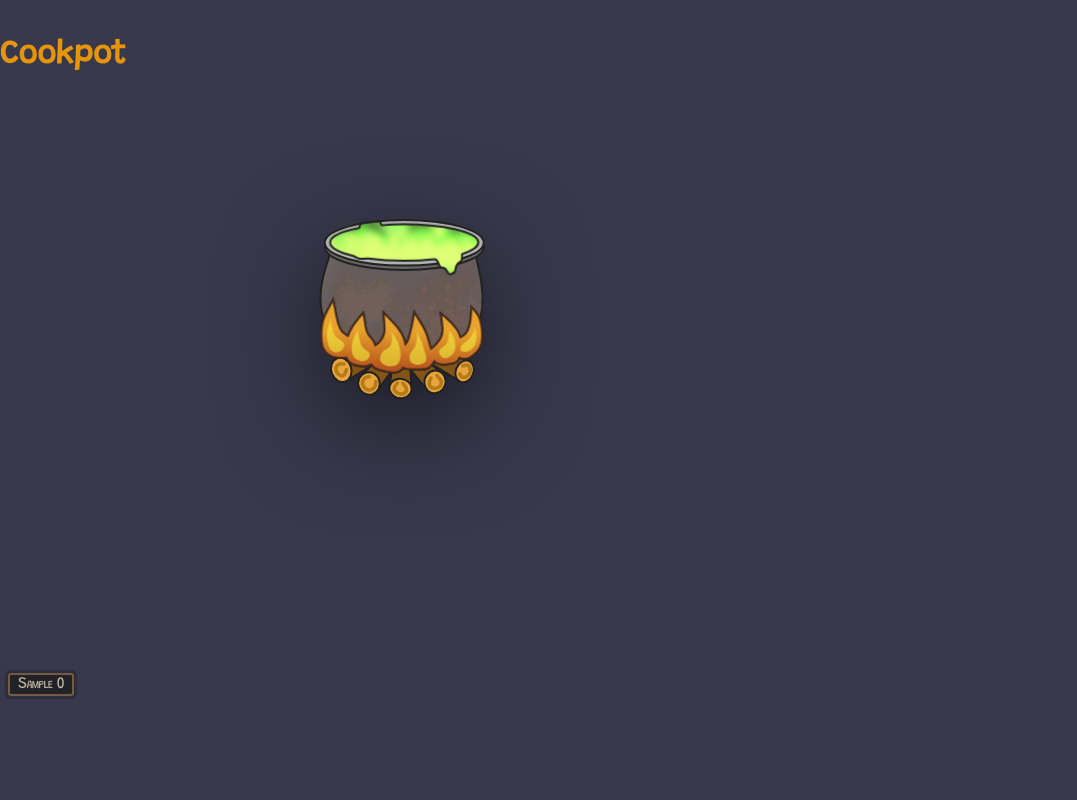
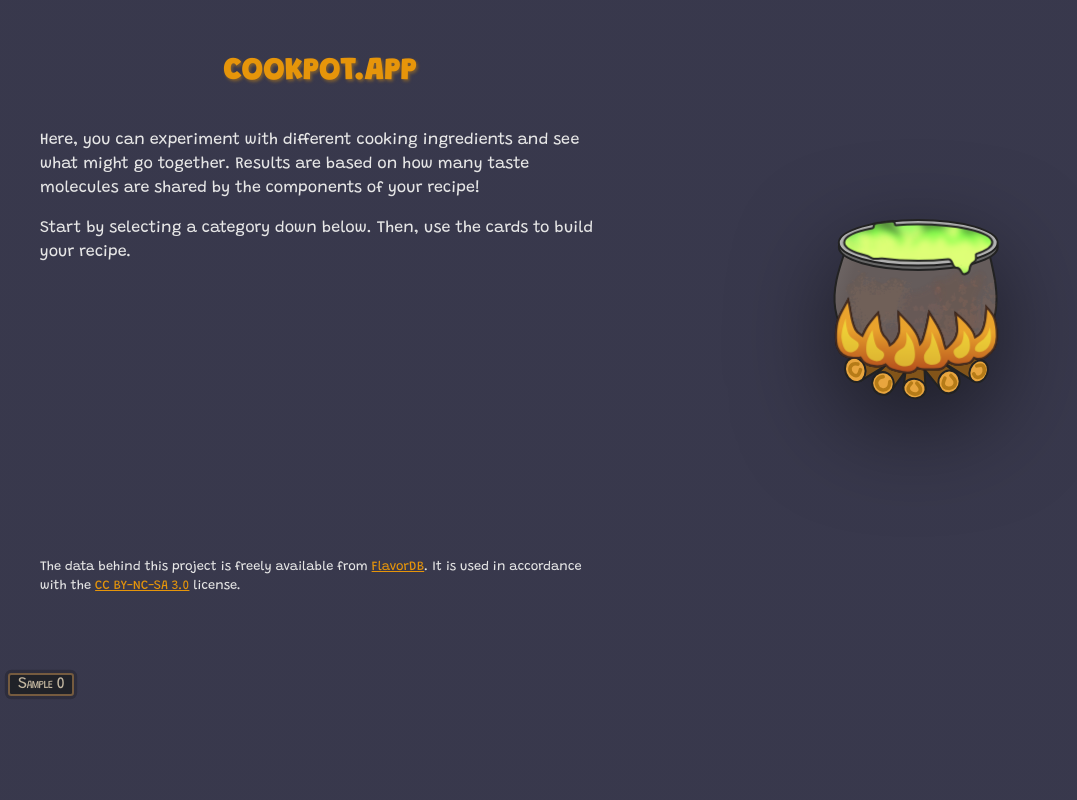
Before and after one commit to yrd/wizard-kitchen, a Django app: template cookpot/templates/pairing_view.html in a window 1280 px wide. Shown: the whole page, without its empty margins (0-1077 px from the left). Run offline with Django 3.2, Linux system fonts and the light colour scheme; the template is opened without the code that fills it: most values are stand-ins (such as "Sample title", 1, 10 or a date in 2020); style sheets or scripts are compiled from the project's sources.

Commit message:
Add some copy

```diff
--- a/cookpot/static/main.scss
+++ b/cookpot/static/main.scss
@@ -9,6 +9,7 @@
   --radius-s: 0.2rem;
   --text-l: 1.2rem;
   --text-m: 1rem;
+  --text-s: 0.8rem;
   --text-hsl: 0, 0%, 3%;
   --guideline-hsl: 19, 7%, 76%;
   --primary-hsl: 38, 92%, 47%;
@@ -17,22 +18,6 @@
   --hinted-opacity: 0.7;
 	--subtle-motion: 0.15s cubic-bezier(.37,.18,.29,1.03);
 	--prominent-motion: 0.6s cubic-bezier(.05,.95,.12,.93);
-}
-
-@font-face {
-  font-family: "Grandstander";
-  font-style: normal;
-  font-weight: 400;
-  font-display: swap;
-  src: url("fonts/Grandstander.ttf") format("woff2");
-}
-
-@font-face {
-  font-family: "Grandstander";
-  font-style: italic;
-  font-weight: 400;
-  font-display: swap;
-  src: url("fonts/Grandstander-Italic.ttf") format("woff2");
 }
 
 *, *::before, *::after {
@@ -51,10 +36,15 @@ body {
   font-family: Grandstander, Cantarell, Roboto, sans-serif;
   -webkit-font-smoothing: antialiased;
   background-image: radial-gradient(ellipse at 20% 20%, hsl(240, 14%, 15%) 0%, hsl(240, 15%, 26%) 0%);
+	color: hsl(0, 0%, 90%);
 }
 
 input, button, textarea, select {
   font: inherit;
+}
+
+:any-link {
+	color: hsl(var(--primary-hsl));
 }
 
 /**
@@ -63,13 +53,14 @@ input, button, textarea, select {
 
 .Container {
   display: grid;
-  grid-template: "infos results" 1fr
-    "cards cards" auto / auto 1fr;
+  grid-template: "header results" 1fr
+		"footer results" auto
+    "cards cards" auto / 40rem 1fr;
   gap: var(--gap-l);
   height: 100vh;
 
-  > .Header {
-    grid-area: infos;
+  > .Infos {
+    grid-area: header;
   }
 
   > .Results {
@@ -79,14 +70,29 @@ input, button, textarea, select {
   > .Cards {
     grid-area: cards;
   }
+
+  > .Attribution {
+    grid-area: footer;
+  }
+}
+
+.Infos {
+	padding: var(--gap-s) var(--gap-l);
+}
+
+.Attribution {
+	padding: var(--gap-s) var(--gap-l);
+	font-size: var(--text-s);
 }
 
 .Title {
   margin-block: var(--gap-l);
   line-height: 4vmin;
   font-size: 4vmin;
-  font-weight: 900;
+  font-weight: bolder;
+	text-transform: uppercase;
   text-align: center;
+	text-shadow: 0.1rem 0.1rem 0.2rem hsl(var(--primary-hsl), 0.4);
   color: hsl(var(--primary-hsl));
 }
 
--- a/cookpot/templates/base.html
+++ b/cookpot/templates/base.html
@@ -7,7 +7,11 @@
 		<meta http-equiv="X-UA-Compatible" content="ie=edge">
 		<title>Cookpot</title>
 
+		<link rel="preconnect" href="https://fonts.googleapis.com">
+		<link rel="preconnect" href="https://fonts.gstatic.com" crossorigin>
+
 		<link rel="stylesheet" href="{% static "main.css" %}" />
+		<link href="https://fonts.googleapis.com/css2?family=Grandstander:wght@400;900&display=swap" rel="stylesheet">
 		{% block head %}
 		{% endblock %}
 	</head>
--- a/cookpot/templates/pairing_view.html
+++ b/cookpot/templates/pairing_view.html
@@ -1,137 +1,17 @@
 {% extends "base.html" %}
-
-{% block head %}
-	<!--style>
-		.Container {
-			display: grid;
-			grid-template-columns: minmax(20%, 40%) 1fr;
-			gap: var(--gap-l);
-  		padding: var(--gap-l);
-		}
-
-		.Main {
-			border-radius: var(--radius-l);
-			box-shadow: 0.1rem 0.1rem 0.1rem rgba(0, 0, 0, 0.16);
-		}
-
-		.Results {
-			border-radius: var(--radius-l);
-			background-color: white;
-		}
-
-		.Results.hidden {
-			opacity: 0;
-		}
-
-		.Results > ul {
-			position: sticky;
-			inset-block-start: 0;
-		}
-
-		.IngredientsForm details {
-			margin-block: var(--gap-xs);
-			border: 1px solid hsla(var(--guideline-hsl), var(--hinted-opacity));
-			border-radius: var(--radius-s);
-		}
-
-		.IngredientsForm details > summary {
-			padding: var(--gap-xs) var(--gap-s);
-			font-size: var(--text-l);
-			color: hsla(var(--text-hsl), var(--hinted-opacity));
-			cursor: pointer;
-		}
-
-		.IngredientsForm details > summary > span {
-			float: right;
-			line-height: calc(var(--text-l) + 0.5rem);
-			font-size: var(--text-m);
-			color: hsl(var(--secondary-hsl));
-		}
-
-		.IngredientsForm details > summary::marker {
-			content: "";
-		}
-
-		.IngredientsForm details[open] > summary {
-			font-weight: bold;
-		}
-
-		.IngredientsForm details:not([open]) > summary:hover {
-			color: hsl(var(--primary-hsl), var(--hinted-opacity));
-		}
-
-		.IngredientSelector {
-			display: flex;
-			align-items: center;
-			gap: var(--gap-s);
-			padding: var(--gap-xs) var(--gap-s);
-		}
-
-		.IngredientSelector:not(:last-of-type) {
-			border-block-end: 1px solid hsla(var(--guideline-hsl), var(--hinted-opacity));
-		}
-
-		.IngredientSelector > span {
-			flex-grow: 1;
-		}
-
-		.IngredientSelector > label,
-		.IngredientSelector > a {
-			border: 0.1rem solid hsl(var(--guideline-hsl));
-			padding: var(--gap-xs) var(--gap-s);
-			border-radius: var(--radius-s);
-			color: inherit;
-			text-decoration: none;
-			cursor: pointer;
-		}
-
-		.IngredientSelector > label:hover,
-		.IngredientSelector > a:hover {
-			border-color: currentColor;
-			color: hsl(var(--primary-hsl));
-		}
-
-		.IngredientSelector > input[type=checkbox] {
-			position: absolute;
-			opacity: 0;
-			pointer-events: none;
-		}
-
-		.IngredientSelector > input[type=checkbox] + label::before {
-			content: "Select";
-		}
-
-		.IngredientSelector > input[type=checkbox]:checked + label:not(:hover) {
-			border-color: currentColor;
-			color: hsl(var(--secondary-hsl));
-		}
-
-		.IngredientSelector > input[type=checkbox]:checked + label::before {
-			content: "Selected";
-			font-weight: bold;
-		}
-
-		.IngredientsForm input[type=submit] {
-			display: block;
-			margin: var(--gap-m) auto;
-			border: 0.2rem solid hsl(var(--primary-hsl));
-			border-radius: var(--radius-s);
-			padding-inline: var(--gap-s);
-			line-height: 3rem;
-			background-color: transparent;
-		}
-
-		.IngredientsForm input[type=submit]:hover {
-			background-color: hsl(var(--primary-hsl));
-			color: white;
-		}
-	</style-->
-{% endblock %}
 
 {% block body %}
 	<div class="Container">
 		<header class="Infos">
-				<h1 class="Title">Cookpot</h1>
+			<h1 class="Title">cookpot.app</h1>
+			<p>
+				Here, you can experiment with different cooking ingredients and see what might go together.
+				Results are based on how many taste molecules are shared by the components of your recipe!
+			</p>
+			<p>
+				Start by selecting a category down below.
+				Then, use the cards to build your recipe.
+			</p>
 		</header>
 
 		<main class="Results">
@@ -253,7 +133,15 @@
 				</div>
 			{% endfor %}
 		</div>
+
+		<div class="Attribution">
+			<p>
+				The data behind this project is freely available from <a href="https://cosylab.iiitd.edu.in/flavordb/" target="_blank" referrerpolicy="no-referrer" crossorigin="anonymous">FlavorDB</a>.
+				It is used in accordance with the <a href="http://creativecommons.org/licenses/by-nc-sa/3.0/" target="_blank" referrerpolicy="no-referrer" crossorigin="anonymous">CC BY-NC-SA 3.0</a> license.
+			</p>
+		</div>
 	</div>
+
 
 {#	<main class="Container">#}
 {#		<div class="Main">#}
```
